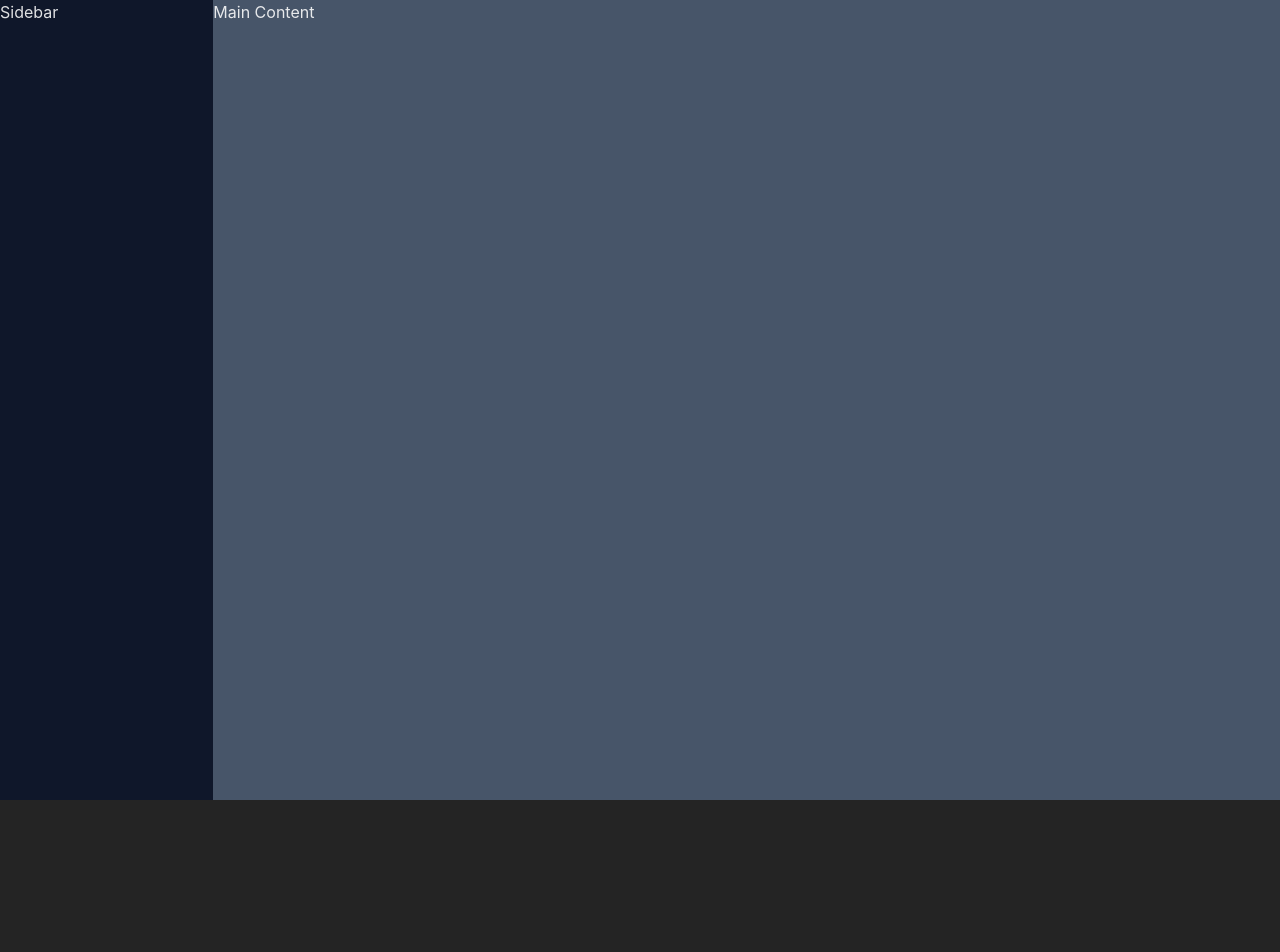
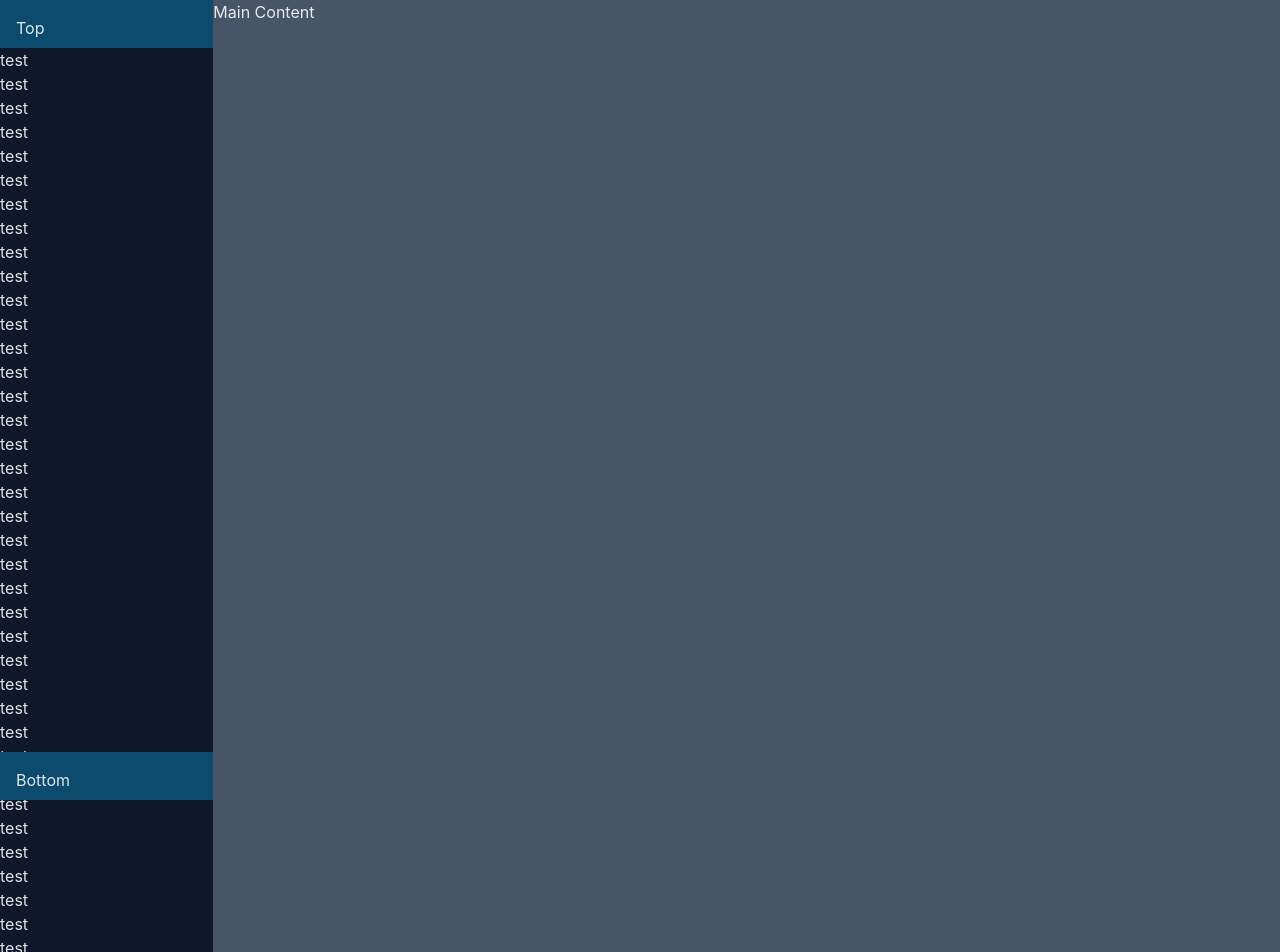
Before and after one commit to MuktadirHassan/tailwind-dashboard, a React (Vite) app: page / in a window 1280 px wide. Shown: the top 952 px of the page. Before the commit the page ends 800 px from the top, so only its background shows below. Built offline with nearby package versions, Linux system fonts and the light colour scheme.

Commit message:
sidebar done

```diff
--- a/src/App.jsx
+++ b/src/App.jsx
@@ -1,7 +1,65 @@
+import SideBar from "./components/SideBar";
+
 export default function App() {
   return (
     <div className="grid grid-cols-12 h-screen">
-      <div className="bg-slate-900 col-span-2">Sidebar</div>
+      {/* <div className="bg-slate-900 col-span-2">
+        <div className="h-12 p-4 bg-sky-900 sticky top-0">
+          <h1>Top</h1>
+        </div>
+
+        <div>
+          <ul>
+            <li>test</li>
+            <li>test</li>
+            <li>test</li>
+            <li>test</li>
+            <li>test</li>
+            <li>test</li>
+            <li>test</li>
+            <li>test</li>
+            <li>test</li>
+            <li>test</li>
+            <li>test</li>
+            <li>test</li>
+            <li>test</li>
+            <li>test</li>
+            <li>test</li>
+            <li>test</li>
+            <li>test</li>
+            <li>test</li>
+            <li>test</li>
+            <li>test</li>
+            <li>test</li>
+            <li>test</li>
+            <li>test</li>
+            <li>test</li>
+            <li>test</li>
+            <li>test</li>
+            <li>test</li>
+            <li>test</li>
+            <li>test</li>
+            <li>test</li>
+            <li>test</li>
+            <li>test</li>
+            <li>test</li>
+            <li>test</li>
+            <li>test</li>
+            <li>test</li>
+            <li>test</li>
+            <li>test</li>
+            <li>test</li>
+            <li>test</li>
+          </ul>
+        </div>
+        <div className="h-12 p-4 bg-sky-900 sticky bottom-0">
+          <h1>Bottom</h1>
+        </div>
+      </div> */}
+      <div className="bg-slate-900 col-span-2">
+        <SideBar />
+      </div>
+
       <div className="bg-slate-600 col-span-10">Main Content</div>
     </div>
   );
--- /dev/null
+++ b/src/components/SideBar.jsx
@@ -0,0 +1,61 @@
+import React from "react";
+
+const SideBar = () => {
+  return (
+    <div>
+      <div className="h-12 p-4 bg-sky-900 sticky top-0">
+        <h1>Top</h1>
+      </div>
+
+      <div>
+        <ul>
+          <li>test</li>
+          <li>test</li>
+          <li>test</li>
+          <li>test</li>
+          <li>test</li>
+          <li>test</li>
+          <li>test</li>
+          <li>test</li>
+          <li>test</li>
+          <li>test</li>
+          <li>test</li>
+          <li>test</li>
+          <li>test</li>
+          <li>test</li>
+          <li>test</li>
+          <li>test</li>
+          <li>test</li>
+          <li>test</li>
+          <li>test</li>
+          <li>test</li>
+          <li>test</li>
+          <li>test</li>
+          <li>test</li>
+          <li>test</li>
+          <li>test</li>
+          <li>test</li>
+          <li>test</li>
+          <li>test</li>
+          <li>test</li>
+          <li>test</li>
+          <li>test</li>
+          <li>test</li>
+          <li>test</li>
+          <li>test</li>
+          <li>test</li>
+          <li>test</li>
+          <li>test</li>
+          <li>test</li>
+          <li>test</li>
+          <li>test</li>
+        </ul>
+      </div>
+      <div className="h-12 p-4 bg-sky-900 sticky bottom-0">
+        <h1>Bottom</h1>
+      </div>
+    </div>
+  );
+};
+
+export default SideBar;
```
